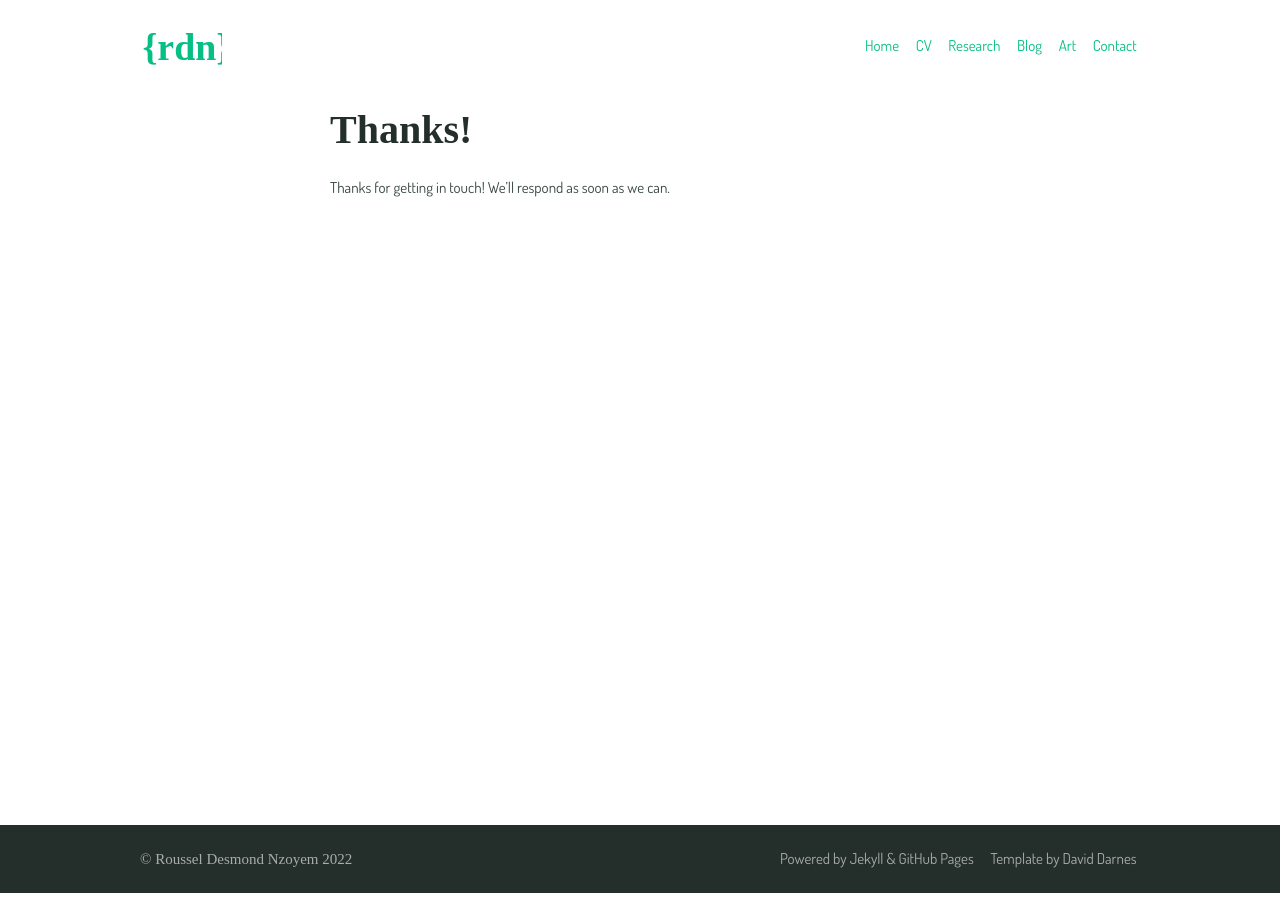
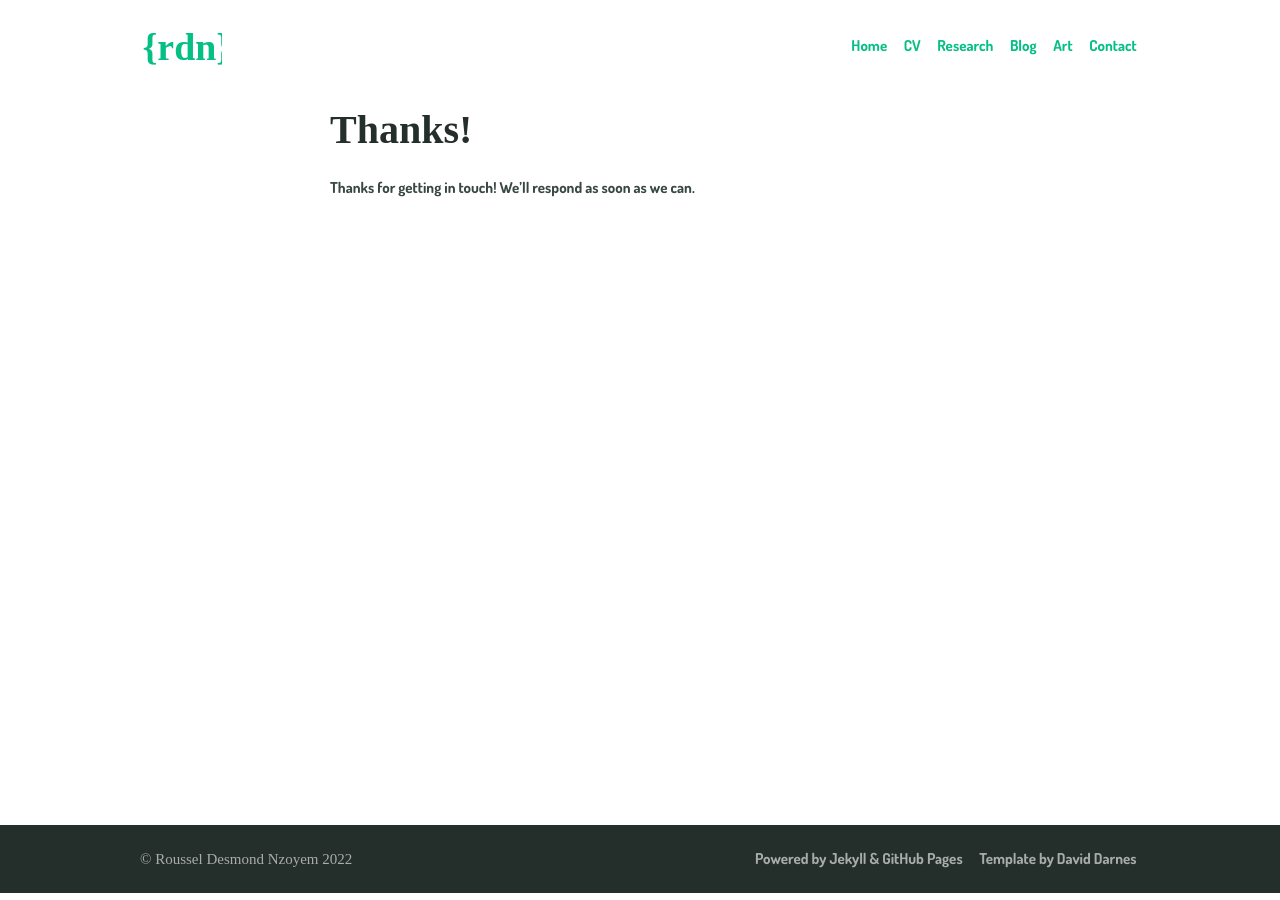
Before and after one commit to ddrous/desmond-rn.github.io, a Jekyll site: the page built from thanks.md, in a window 1280 px wide. Built offline with Jekyll 4.4.1, drawn with Linux system fonts in a browser that asks for light colours.

Commit message:
New weight

```diff
--- a/_sass/_settings.scss
+++ b/_sass/_settings.scss
@@ -23,7 +23,7 @@ $bodytype: (
   // font-family: "Vitali slab, serif",
   // font-family: "Vitali Neue, serif",
   // font-family: '"Merriweather", serif',
-  regular: 500,
+  regular: 600,
   bold: 700,
   italic: italic,
   cap-height: 0.75
```
